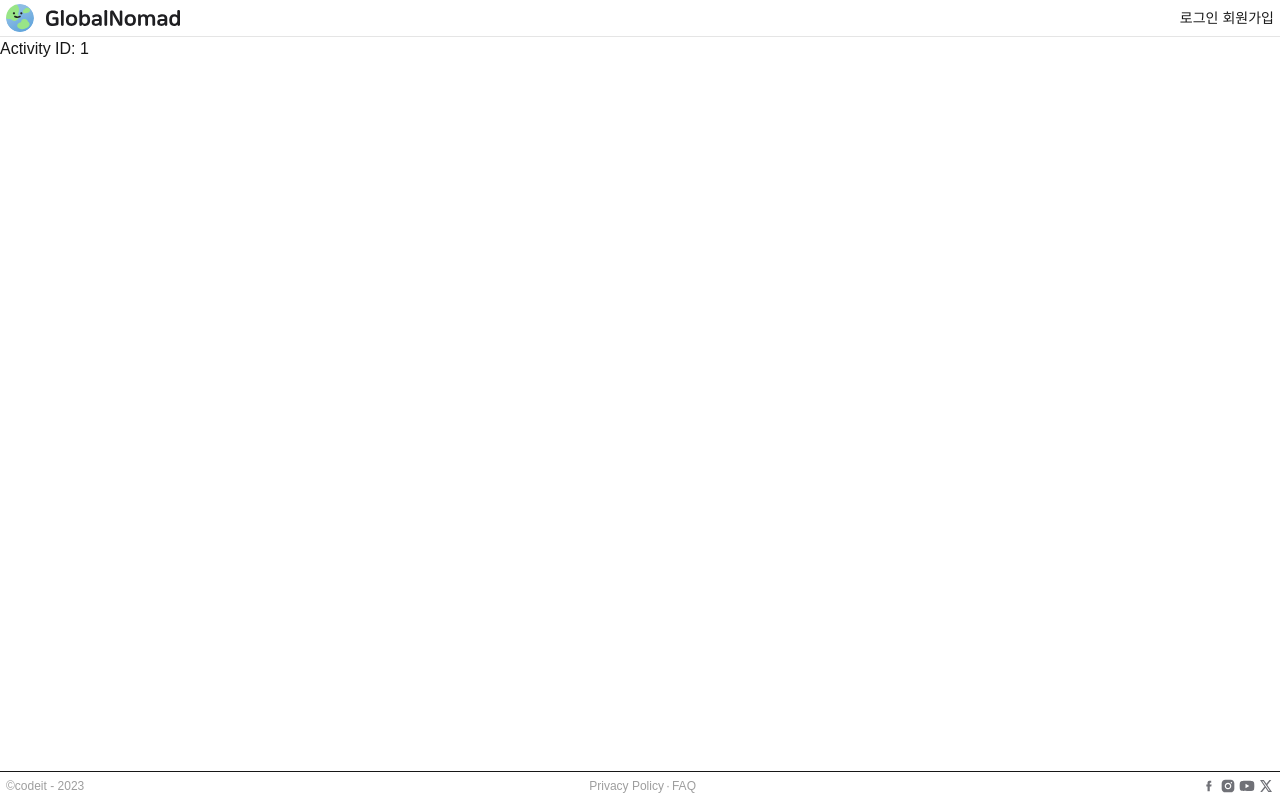
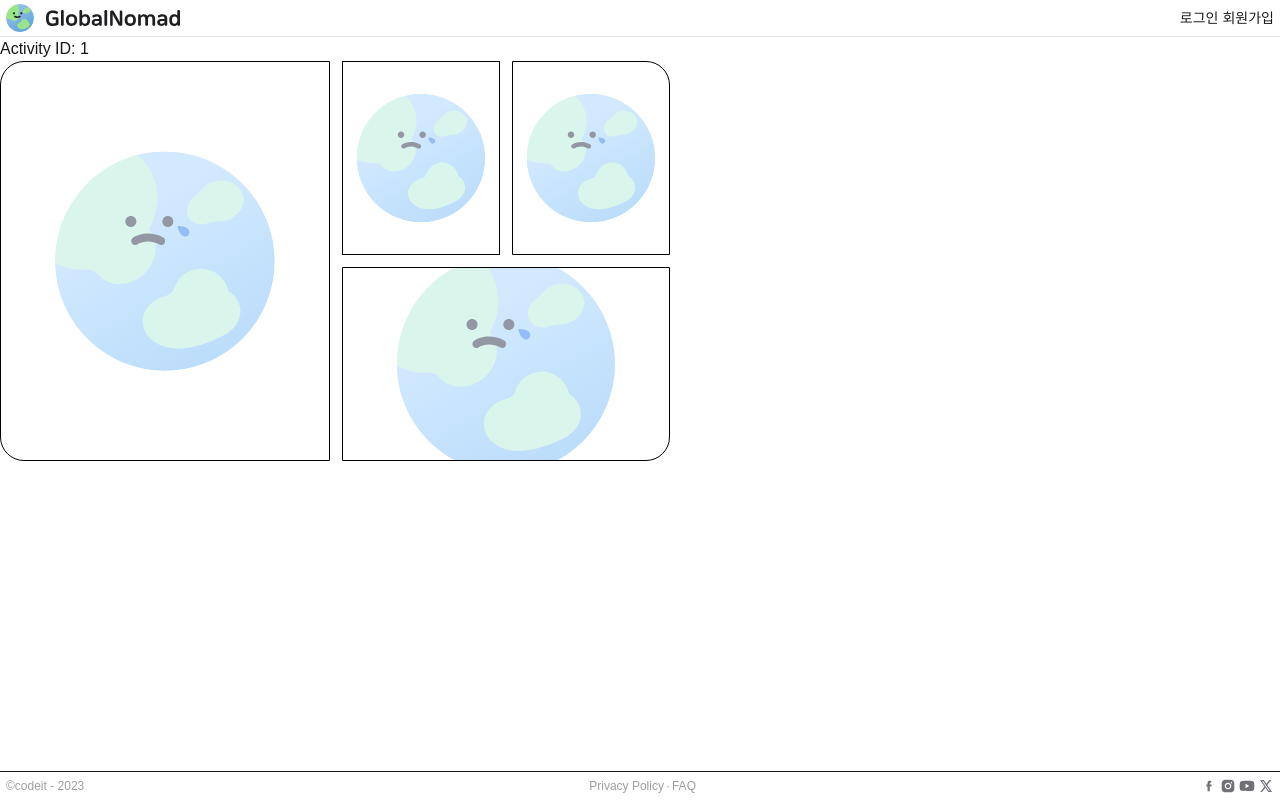
Before and after one commit to yuwonkyu/codenomad, a Next.js app: page /activities/1 in a window 1280 px wide. Built offline with nearby package versions, Linux system fonts and the light colour scheme; a web font is replaced by a local one.

Commit message:
✨Feat: 상세 페이지에 적용

```diff
--- a/src/app/activities/[id]/page.tsx
+++ b/src/app/activities/[id]/page.tsx
@@ -1,7 +1,12 @@
 // app/activities/[id]/page.tsx
-
+import PhotoSection from '@/components/activities/PhotoSection';
 const ActivityPage = async ({ params }: { params: { id: string } }) => {
-  return <div>Activity ID: {params.id}</div>;
+  return (
+    <>
+      <div>Activity ID: {params.id}</div>
+      <PhotoSection />
+    </>
+  );
 };
 
 export default ActivityPage;
```
